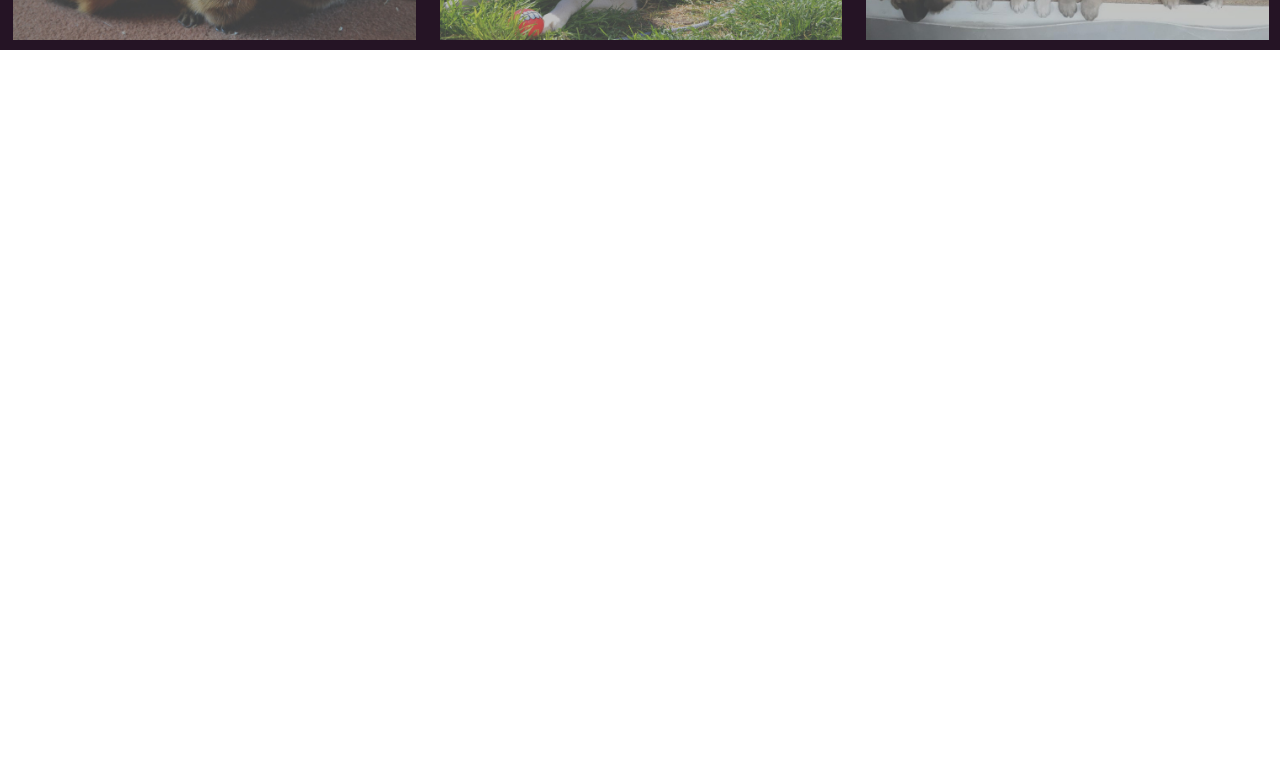
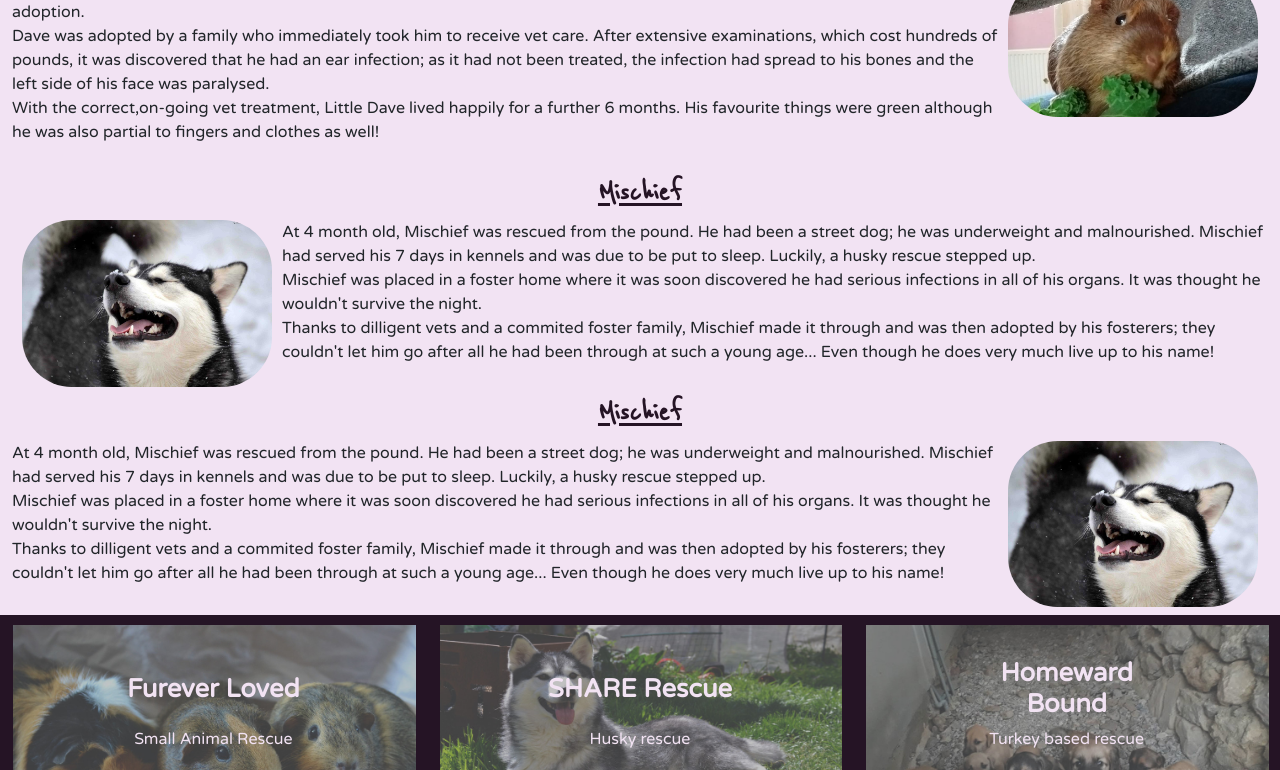
Before and after one commit to HollyT85/RescueandYou, a plain HTML site: page stories.html in a window 1280 px wide. Shown: the part 1160-1930 px from the top of the page. Before the commit the page ends 1210 px from the top, so only its background shows below. Drawn offline with nearby package versions, Linux system fonts and the light colour scheme.

Commit message:
layout for story page completed

```diff
--- a/assets/css/style.css
+++ b/assets/css/style.css
@@ -207,8 +207,12 @@
 }
 
 .carousel-images {
-    padding:0 400px;
-    margin: 50px 0;
+    height: 500px;
+    width: 500px;
+    margin-top: 10px;
+    margin-left: 30%;
+    margin-bottom: 10px;
+
 }
 
 .sub-head {
@@ -232,8 +236,45 @@
     }
 }
 
+.success-title {
+    text-align: center;
+}
+
 .success-stories {
     background-color: #f2e3f3;
+}
+
+.photo-head {
+    font-family: 'Reenie Beanie', italic;
+    font-size: 2em;
+    text-align: center;
+    color: #251425;
+    font-weight: bold;
+    text-decoration: underline;
+    margin-top: 10px;
+}
+
+.story-image-left {
+    width: 250px;
+    margin-left: 10px;
+    margin-right: 10px;
+    border-radius: 50px;
+    float: left;
+}
+
+.story-image-right {
+    width: 250px;
+    margin-left: 10px;
+    margin-right: 10px;
+    border-radius: 50px;
+    float: right;
+}
+
+.story-writing {
+    font-family: 'Varela Round', sans-serif;
+    font-size: 1em;
+   vertical-align: 500px;
+   margin-bottom: 30px;
 }
 
 /*footer*/
--- a/stories.html
+++ b/stories.html
@@ -59,7 +59,7 @@
             <img src="/assets/images/stories/hb after mustang.jpg" class="d-block w-100" alt="Dog playing in the river">
             <div class="carousel-caption d-none d-md-block">
               <h5 class="sub-head">Mustang</h5>
-              <p class="info">Brought over from Turkey via Homeward Bound.</p>
+              <p class="info">Adopted by a family in the UK and transported from Turkey via Homeward Bound.</p>
             </div>
           </div>
           <div class="carousel-item">
@@ -75,9 +75,59 @@
     </div>
     <div class="row success-stories">
       <div class="col-12">
-        <h1 class="title">Success Stories</h1>
+    <h1 class="success-title">Success Stories</h1>
+  </div>
+</div>
+    <div class="row success-stories">
+      <div class="col-12">
+            <h1 class="photo-head">Mischief</h1>
+            <img src="/assets/images/stories/mischiefafter.jpg" class="story-image-left" alt="black and white husky cross malamute">
+            <p class="story-writing">At 4 month old, Mischief was rescued from the pound. He had been
+              a street dog; he was underweight and malnourished. Mischief had
+              served his 7 days in kennels and was due to be put to sleep.
+            Luckily, a husky rescue stepped up. <br>Mischief was placed in a foster home
+            where it was soon discovered he had serious infections in all of his organs.
+            It was thought he wouldn't survive the night.<br>Thanks to dilligent vets and
+            a commited foster family, Mischief made it through and was then adopted by his
+            fosterers; they couldn't let him go after all he had been through at such a young age...
+            Even though he does very much live up to his name!
+          </p>
+          <h1 class="photo-head">Little Dave</h1>
+          <img src="/assets/images/stories/littledave.jpg" class="story-image-right" alt="black and white husky cross malamute">
+            <p class="story-writing">Little Dave was a pet shop reject. Nobody wanted him because he was small and had a wonky head so he was put up for rescue
+              adoption.<br> Dave was adopted by a family who immediately took him to receive
+              vet care. After extensive examinations, which cost hundreds of pounds, it was
+              discovered that he had an ear infection; as it had not been treated, the infection
+              had spread to his bones and the left side of his face was paralysed.<br>
+              With the correct,on-going vet treatment, Little Dave lived happily for a further
+              6 months. His favourite things were green although he was also partial to
+              fingers and clothes as well!
+          </p>
+          <h1 class="photo-head">Mischief</h1>
+            <img src="/assets/images/stories/mischiefafter.jpg" class="story-image-left" alt="black and white husky cross malamute">
+            <p class="story-writing">At 4 month old, Mischief was rescued from the pound. He had been
+              a street dog; he was underweight and malnourished. Mischief had
+              served his 7 days in kennels and was due to be put to sleep.
+            Luckily, a husky rescue stepped up. <br>Mischief was placed in a foster home
+            where it was soon discovered he had serious infections in all of his organs.
+            It was thought he wouldn't survive the night.<br>Thanks to dilligent vets and
+            a commited foster family, Mischief made it through and was then adopted by his
+            fosterers; they couldn't let him go after all he had been through at such a young age...
+            Even though he does very much live up to his name!
+          </p>
+          <h1 class="photo-head">Mischief</h1>
+            <img src="/assets/images/stories/mischiefafter.jpg" class="story-image-right" alt="black and white husky cross malamute">
+            <p class="story-writing">At 4 month old, Mischief was rescued from the pound. He had been
+              a street dog; he was underweight and malnourished. Mischief had
+              served his 7 days in kennels and was due to be put to sleep.
+            Luckily, a husky rescue stepped up. <br>Mischief was placed in a foster home
+            where it was soon discovered he had serious infections in all of his organs.
+            It was thought he wouldn't survive the night.<br>Thanks to dilligent vets and
+            a commited foster family, Mischief made it through and was then adopted by his
+            fosterers; they couldn't let him go after all he had been through at such a young age...
+            Even though he does very much live up to his name!
+          </p>
       </div>
-    </div>
 
 </section>
 <footer class="container-fluid">
```
Also changed, not shown: assets/images/stories/littledave.jpg (added), assets/images/stories/mischiefafter.jpg (added).
